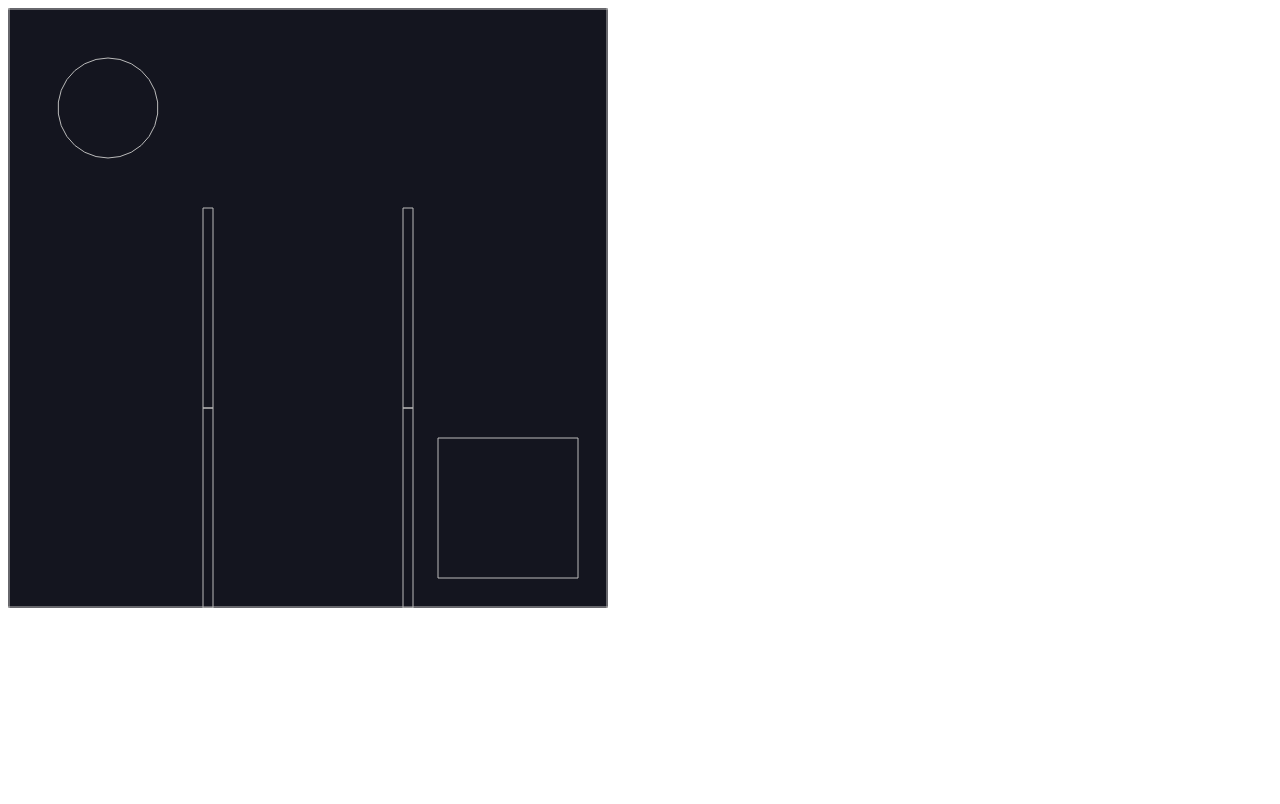
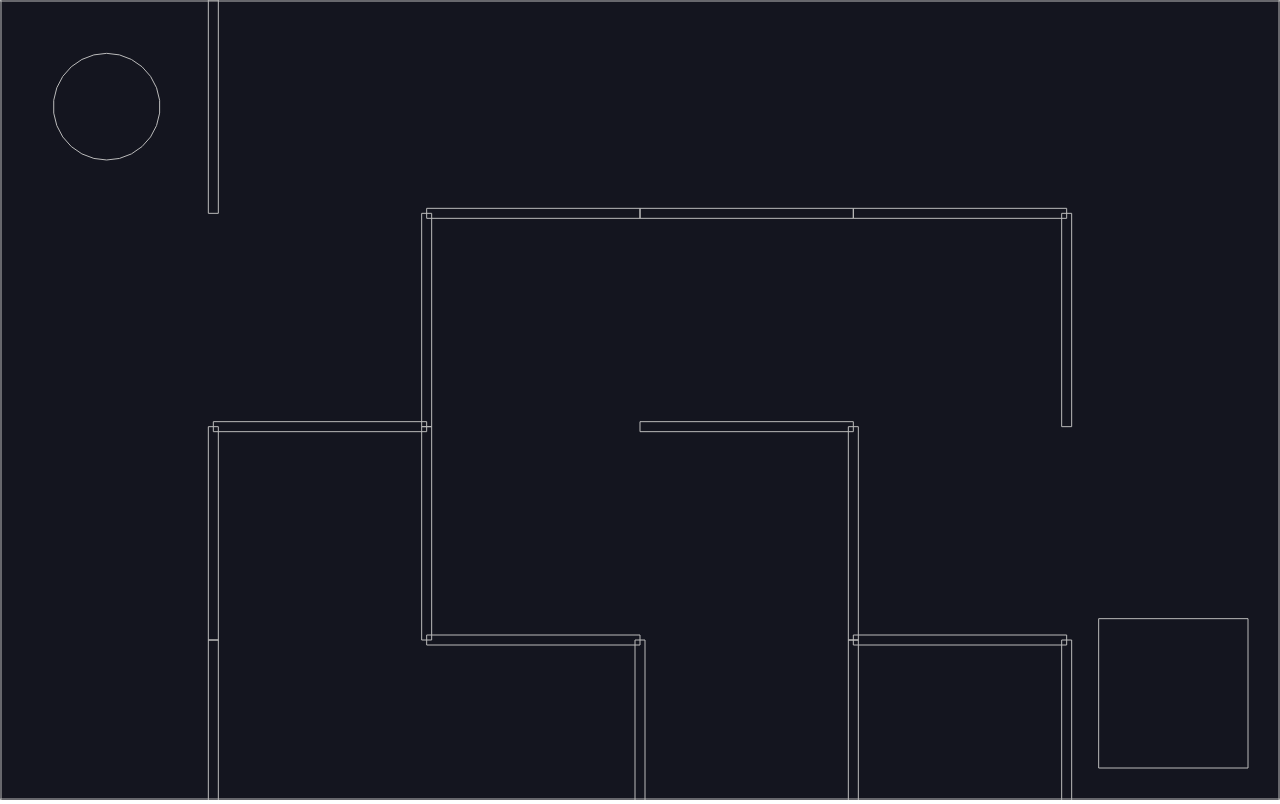
Before and after one commit to gabrielvrl/Maze, a plain HTML site: page index.html in a window 1280 px wide. Drawn offline with nearby package versions, Linux system fonts and the light colour scheme.

Commit message:
Stretching the Canvas

```diff
--- a/index.html
+++ b/index.html
@@ -2,6 +2,11 @@
 <html>
   <head>
     <script src="https://cdnjs.cloudflare.com/ajax/libs/matter-js/0.17.1/matter.min.js"></script>
+    <style>
+      body {
+        margin: 0;
+      }
+    </style>
   </head>
   <body>
     <script src="index.js"></script>
--- a/index.js
+++ b/index.js
@@ -1,8 +1,8 @@
 const { Engine, Render, Runner, World, Bodies, Body, Events } = Matter;
 
-const cells = 3;
-const width = 600;
-const height = 600;
+const cells = 6;
+const width = window.innerWidth;
+const height = window.innerHeight;
 
 const unitLength = width / cells;
 
```
